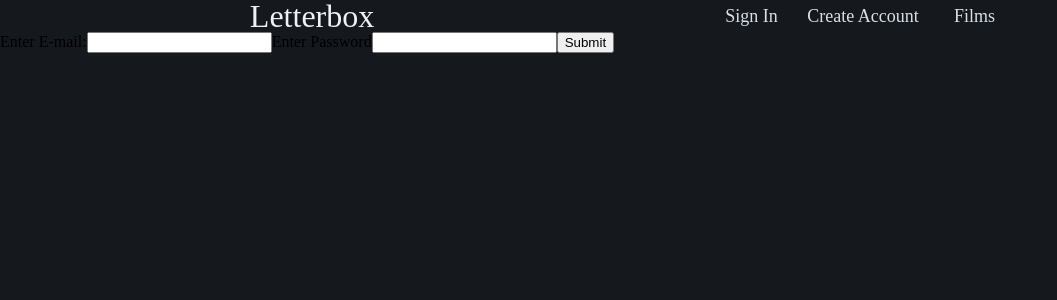
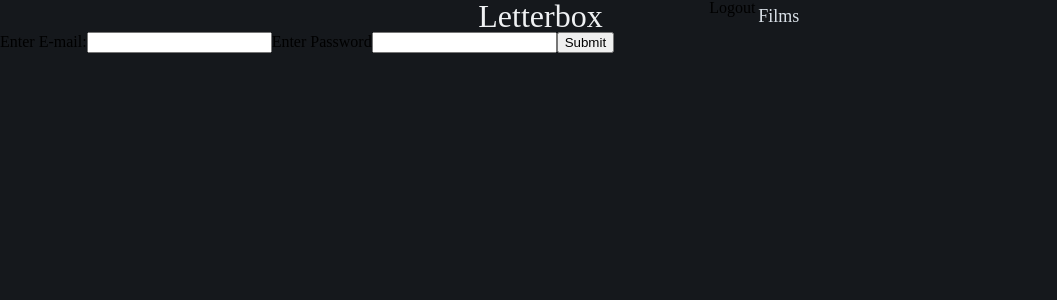
Before and after one commit to micgarcia/letterbox, a React (Create React App) app in the folder letterbox/: page /login in a window 1280 px wide. Shown: the top 300 px of the page, without its empty margins (0-1057 px from the left). Built offline with nearby package versions, Linux system fonts and the light colour scheme; no server answers.

Commit message:
Updating navbar sign in/logout display inconsistencies

```diff
--- a/letterbox/src/components/Login.js
+++ b/letterbox/src/components/Login.js
@@ -13,31 +13,7 @@
     const auth = getAuth();
     signInWithEmailAndPassword(auth, userEmail, userPassword)
       .then((userCredential) => {
-        const user = userCredential.user;
-        const nav = document.getElementById('navbar');
-        const userDiv = document.createElement('div');
-        userDiv.setAttribute('id', 'userDiv');
-        userDiv.innerHTML = user.email;
 
-        const loginLink = document.getElementById('loginLink');
-        const createLink = document.getElementById('createLink');
-        loginLink.remove();
-        createLink.remove();
-
-        const logout = document.createElement('div');
-        logout.setAttribute('id', 'logoutLink');
-        logout.innerHTML = 'Logout';
-        logout.onClick = () => {
-          console.log('click')
-          signOut(auth).then(() => {
-            userDiv.remove();
-
-          }).catch((error) => {
-
-          })
-        }
-        nav.appendChild(userDiv);
-        nav.appendChild(logout);
       })
       .catch((error) => {
         const errorMessage = error.message;
--- a/letterbox/src/components/Navbar.js
+++ b/letterbox/src/components/Navbar.js
@@ -1,12 +1,34 @@
 import React from 'react';
 import { Link } from 'react-router-dom';
-import { getAuth } from "firebase/auth";
+import { getAuth, onAuthStateChanged, signOut } from "firebase/auth";
+import { useState, useEffect } from 'react';
 
 
 const Navbar = () => {
+  const [user, setUser] = useState({});
 
-  const auth = getAuth();
-  const user = auth.currentUser;
+  useEffect(() => {
+    const auth = getAuth();
+    onAuthStateChanged(auth, (data) => {
+      if (data) {
+        setUser(data);
+        console.log(user);
+        handleChange();
+      }
+    })
+  }, [])
+
+  const logout = () => {
+    const auth = getAuth();
+    signOut(auth).then(() => {
+      setUser(auth);
+      console.log(auth);
+    })
+  }
+
+  const handleChange = () => {
+
+  }
 
   if (user) {
     return(
@@ -17,6 +39,7 @@
       <Link to="/account" id="accountLink">
         {user.email}
       </Link>
+      <div className='logoutLink' onClick={logout}>Logout</div>
       <Link to="/films" id="filmsLink">
         Films
       </Link>
```
